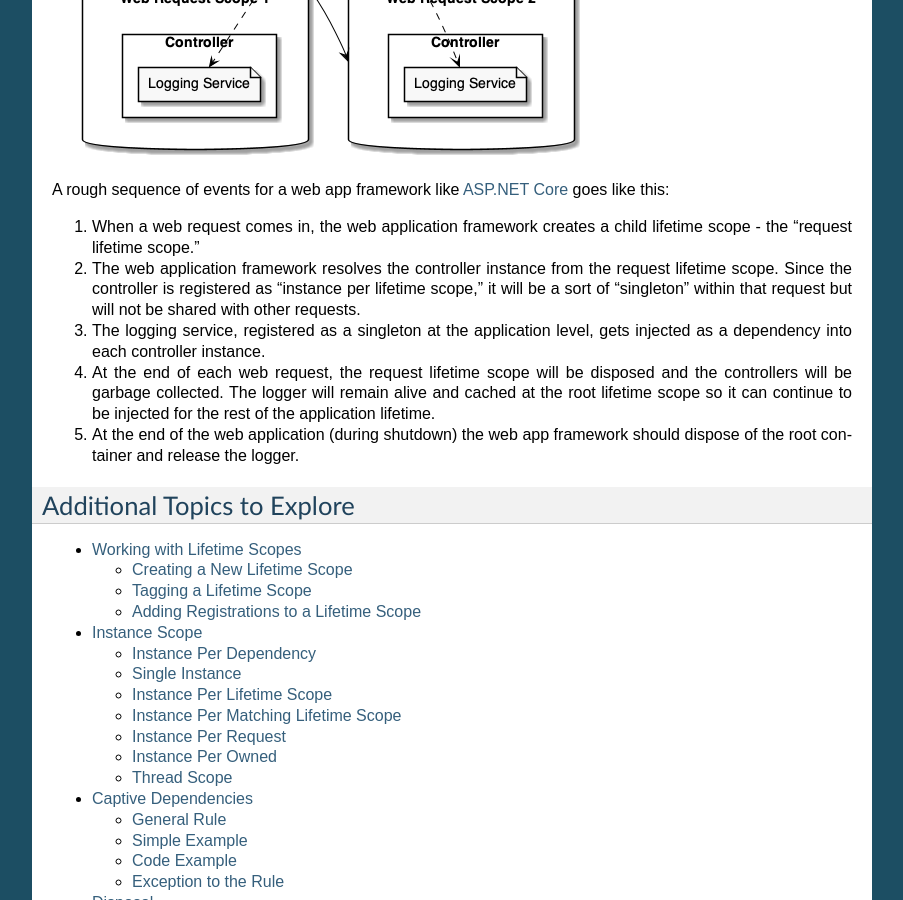
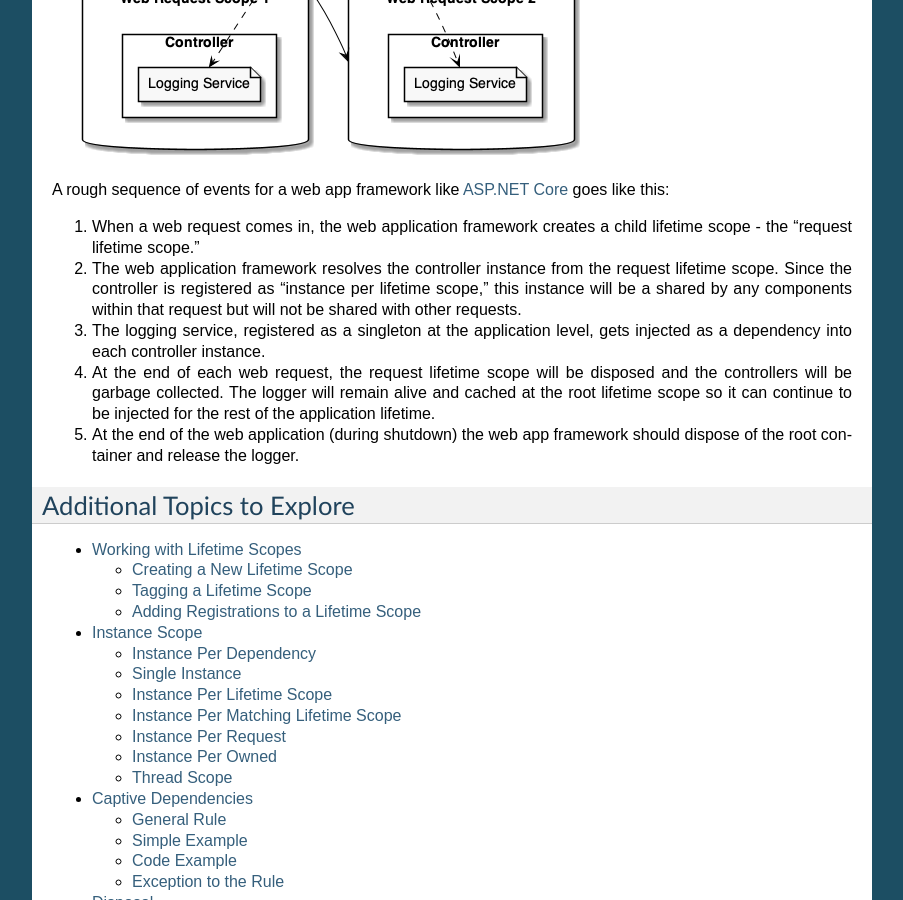
Before and after one commit to autofac/Documentation, a Sphinx documentation site: the page built from docs/lifetime/index.rst, in a window 1280 px wide and 900 px high, scrolled down 6292 px. Shown: the whole window, without its empty margins (198-1101 px from the left). Built offline with Sphinx 7.4.7, drawn with Linux system fonts in a browser that asks for light colours.

Commit message:
Clarify web request instance per lifetime scope.

```diff
--- a/docs/lifetime/index.rst
+++ b/docs/lifetime/index.rst
@@ -232,7 +232,7 @@ As web requests come in, lifetime scopes might look like this:
 A rough sequence of events for a web app framework like :doc:`ASP.NET Core <../integration/aspnetcore>` goes like this:
 
 1. When a web request comes in, the web application framework creates a child lifetime scope - the "request lifetime scope."
-2. The web application framework resolves the controller instance from the request lifetime scope. Since the controller is registered as "instance per lifetime scope," it will be a sort of "singleton" within that request but will not be shared with other requests.
+2. The web application framework resolves the controller instance from the request lifetime scope. Since the controller is registered as "instance per lifetime scope," this instance will be a shared by any components within that request but will not be shared with other requests.
 3. The logging service, registered as a singleton at the application level, gets injected as a dependency into each controller instance.
 4. At the end of each web request, the request lifetime scope will be disposed and the controllers will be garbage collected. The logger will remain alive and cached at the root lifetime scope so it can continue to be injected for the rest of the application lifetime.
 5. At the end of the web application (during shutdown) the web app framework should dispose of the root container and release the logger.
```
